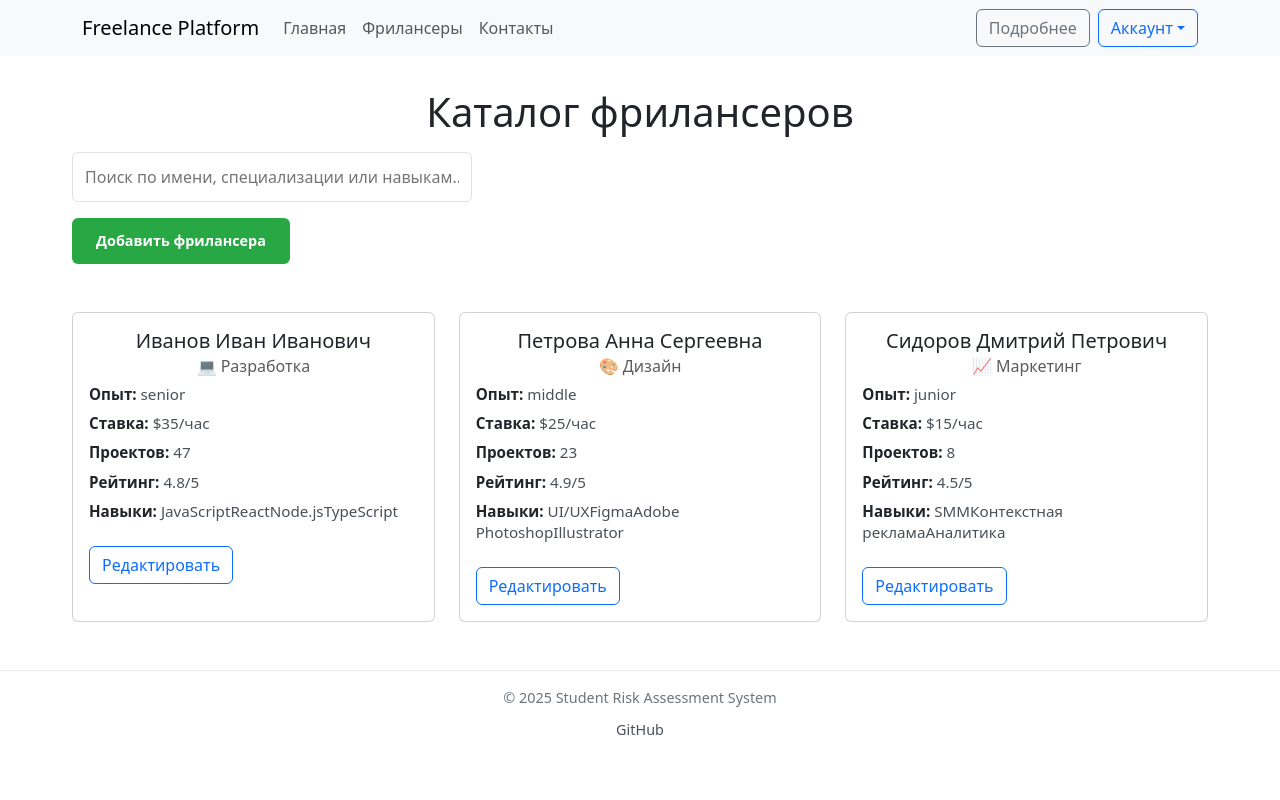
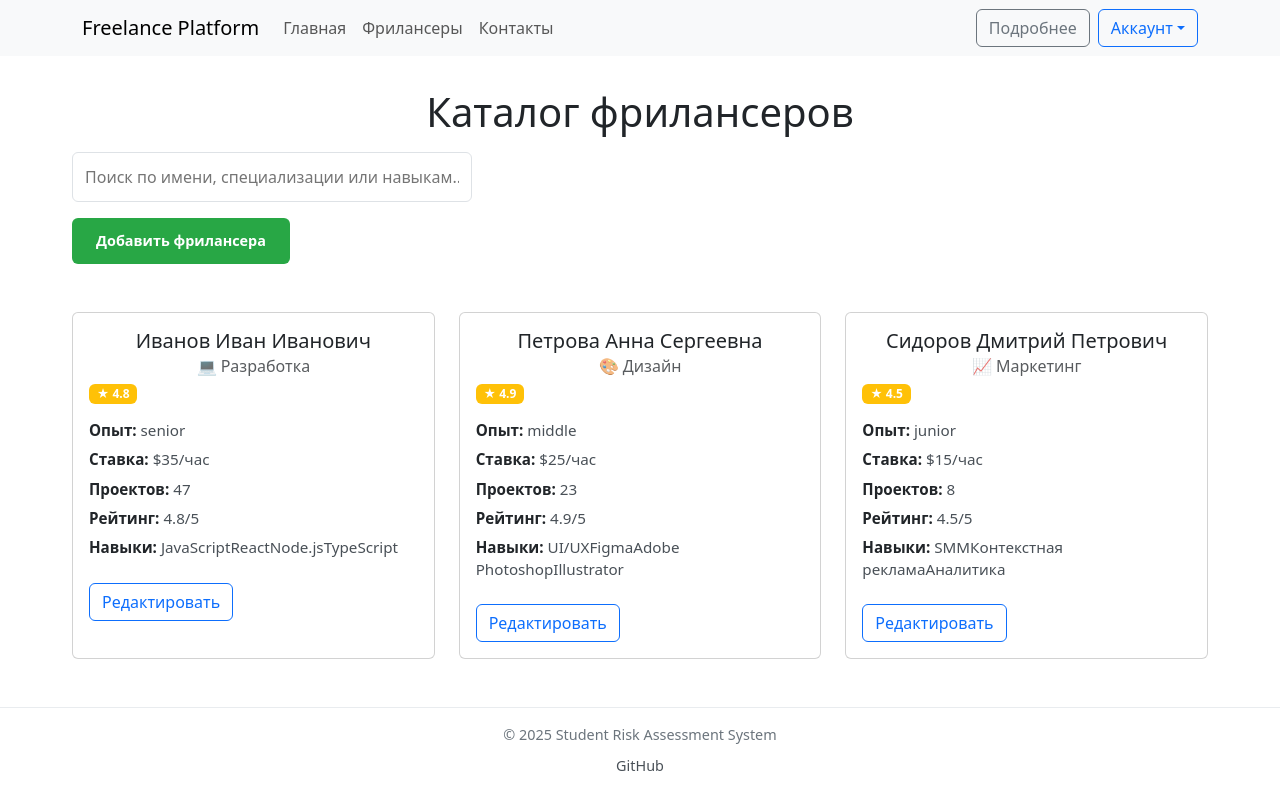
Before and after one commit to SavichArtem/React_labs, a React (Create React App) app: page /freelancers in a window 1280 px wide. Built offline with nearby package versions, Linux system fonts and the light colour scheme.

Commit message:
feat: add BootstrapBadge component

```diff
--- /dev/null
+++ b/src/components/Bootstrap/BootstrapBadge.jsx
@@ -0,0 +1,7 @@
+export const BootstrapBadge = ({ children, variant = 'primary' }) => {
+  return (
+    <span className={`badge bg-${variant}`}>
+      {children}
+    </span>
+  );
+};
--- a/src/components/FreelancerCard/FreelancerCard.jsx
+++ b/src/components/FreelancerCard/FreelancerCard.jsx
@@ -1,6 +1,7 @@
 import React from 'react';
 import { BootstrapCard } from '../Bootstrap/BootstrapCard';
 import { BootstrapButton } from '../Bootstrap/BootstrapButton';
+import { BootstrapBadge } from '../Bootstrap/BootstrapBadge';
 import './FreelancerCard.css';
 
 const FreelancerCard = ({ freelancer, onEdit, onToggleSelect, isSelected }) => {
@@ -26,6 +27,10 @@ const FreelancerCard = ({ freelancer, onEdit, onToggleSelect, isSelected }) => {
       selected={isSelected}
       onClick={handleCardClick}
     >
+      <div className="d-flex justify-content-between align-items-start mb-3">
+        <BootstrapBadge variant="warning">★ {freelancer.rating}</BootstrapBadge>
+      </div>
+
       <div className="freelancer_info">
         <p><strong>Опыт:</strong> {freelancer.experience}</p>
         <p><strong>Ставка:</strong> ${freelancer.hourlyRate}/час</p>
```
